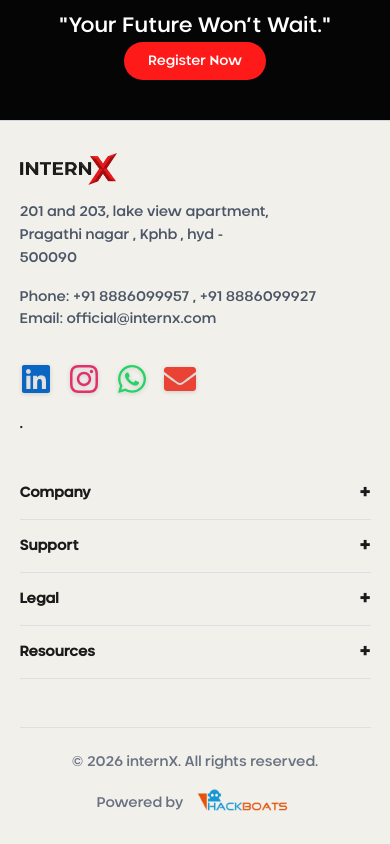
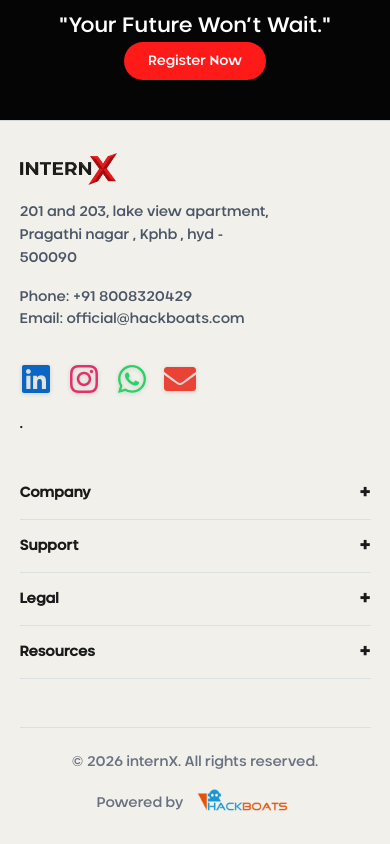
Before and after one commit to HackBoats-LMS/internX, a Next.js app in the folder internx/: page / in a window 390 px wide. Shown: the part 4388-5232 px from the top of the page. Built offline with nearby package versions, Linux system fonts and the light colour scheme.

Commit message:
changes the phone number and email in other section in the footer

```diff
--- a/internx/components/Footer.tsx
+++ b/internx/components/Footer.tsx
@@ -27,8 +27,8 @@ const Footer = () => {
             Pragathi nagar , Kphb , hyd - 500090
           </p>
           <p className="text-gray-600 font-medium leading-relaxed text-sm lg:text-[clamp(0.75rem,2vw,0.8125rem)]">
-            Phone: +91 8886099957 , +91 8886099927<br />
-            Email: official@internx.com
+            Phone: +91 8008320429<br />
+            Email: official@hackboats.com
           </p>
           <div className="flex gap-4 mt-4 lg:mt-3">
             {[
```
